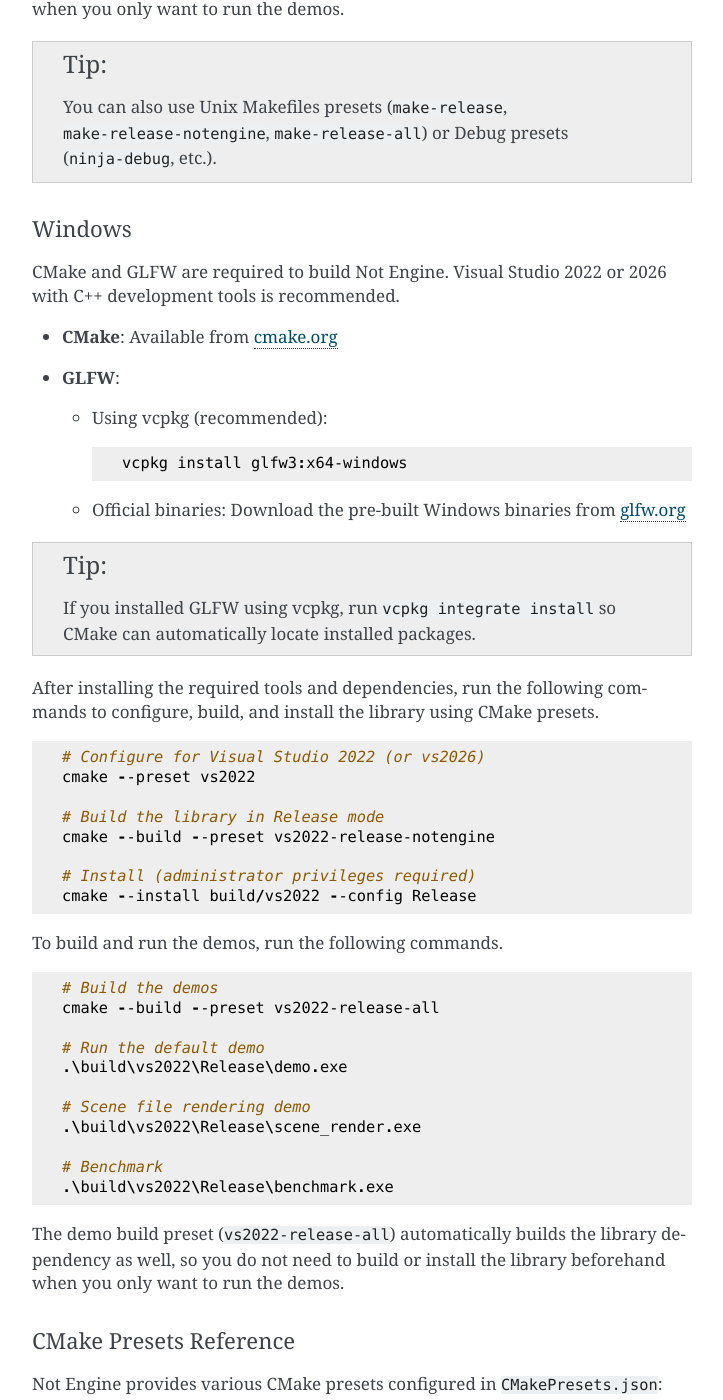
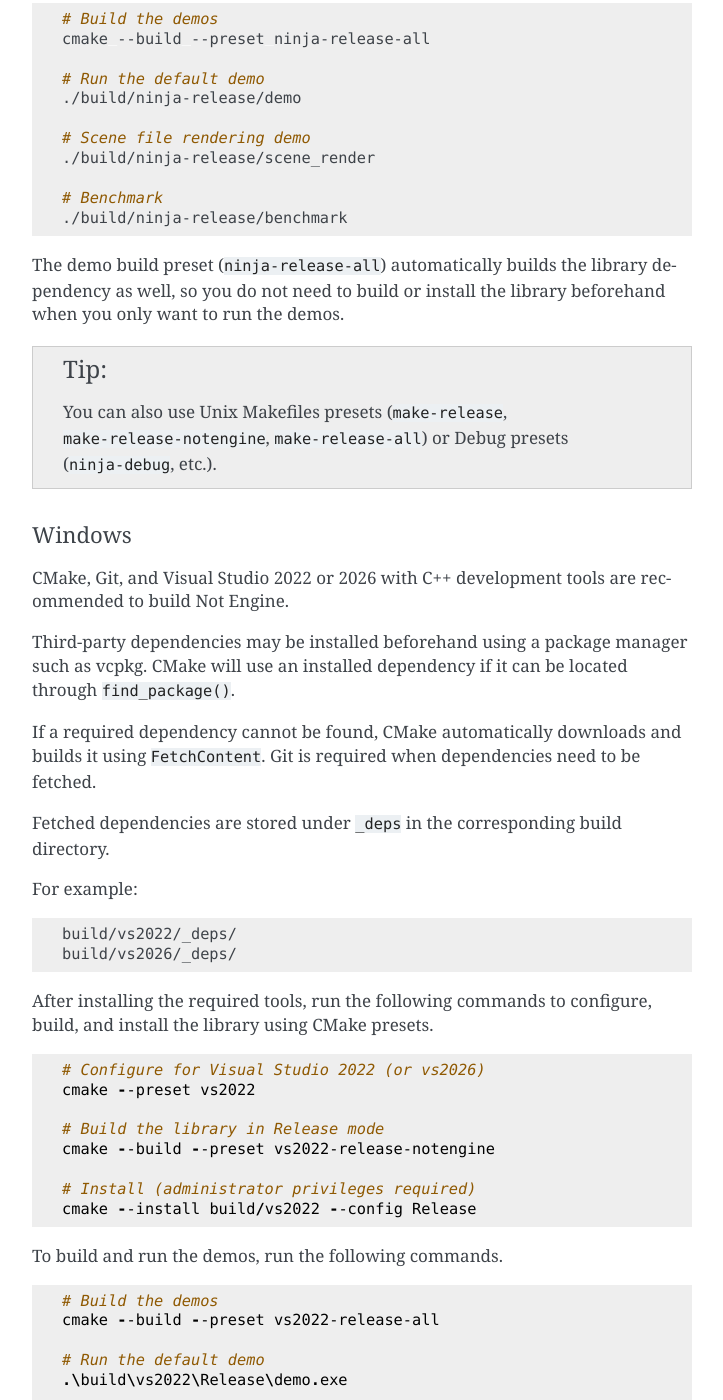
Before and after one commit to sinokadev/notengine, a Sphinx documentation site: the page built from docs/source/getting-started.rst, in a window 1280 px wide and 1400 px high, scrolled down 1527 px. Shown: the whole window, without its empty margins (388-1111 px from the left). Built offline with Sphinx 7.4.7, drawn with Linux system fonts in a browser that asks for light colours; some of the changed text lies outside the part shown.

Commit message:
chore: edit docs & actions

```diff
--- a/docs/source/getting-started.rst
+++ b/docs/source/getting-started.rst
@@ -15,6 +15,9 @@
 ~~~~~~~~~~~~~~~~~~~~~~~~~~~~~~~~
 
 - A graphics card that supports OpenGL 4.3 or later
+- CMake
+- Git
+- A C and C++ compiler
 
 Building
 ~~~~~~~~~~~~~~~~~~~~~~~~~~~~~~~~
@@ -27,7 +30,11 @@
 Linux (Recommended)
 --------------------------------
 
-CMake, Ninja (or Make), and the ``glfw3`` package are required to build Not Engine.
+CMake, Git, Ninja (or Make), and a C/C++ compiler are required to build Not Engine.
+
+Not Engine manages third-party dependencies using CMake.
+If the required dependencies are already installed through a package manager, Not Engine uses them directly.
+Otherwise, CMake downloads them using Git during configuration.
 
 Debian/Ubuntu
 ^^^^^^^^^^^^^^^^^^^^^^^^^^^^^^^^
@@ -35,14 +42,22 @@
 .. code-block:: bash
 
    sudo apt update
-   sudo apt install cmake ninja-build libglfw3-dev build-essential
+   sudo apt install cmake ninja-build git build-essential
 
 Fedora
 ^^^^^^^^^^^^^^^^^^^^^^^^^^^^^^^^
 
 .. code-block:: bash
 
-   sudo dnf install cmake ninja-build glfw-devel @development-tools
+   sudo dnf install cmake ninja-build git @development-tools
+
+Arch Linux
+^^^^^^^^^^^^^^^^^^^^^^^^^^^^^^^^
+
+.. code-block:: bash
+
+   sudo pacman -Syu
+   sudo pacman -S cmake ninja git base-devel
 
 After installing the required packages, run the following commands to configure, build, and install the library using CMake presets.
 
@@ -83,27 +98,24 @@
 Windows
 --------------------------------
 
-CMake and GLFW are required to build Not Engine. Visual Studio 2022 or 2026 with C++ development tools is recommended.
+CMake, Git, and Visual Studio 2022 or 2026 with C++ development tools are recommended to build Not Engine.
 
-- **CMake**: Available from `cmake.org <https://cmake.org/download/>`_
+Third-party dependencies may be installed beforehand using a package manager
+such as vcpkg. CMake will use an installed dependency if it can be located through ``find_package()``.
 
-- **GLFW**:
+If a required dependency cannot be found, CMake automatically downloads and
+builds it using ``FetchContent``. Git is required when dependencies need to be fetched.
 
-  - Using vcpkg (recommended):
+Fetched dependencies are stored under ``_deps`` in the corresponding build directory.
 
-    .. code-block:: powershell
+For example:
 
-       vcpkg install glfw3:x64-windows
+.. code-block:: text
 
-  - Official binaries:
-    Download the pre-built Windows binaries from
-    `glfw.org <https://www.glfw.org/download.html>`_
+   build/vs2022/_deps/
+   build/vs2026/_deps/
 
-.. tip::
-
-   If you installed GLFW using vcpkg, run ``vcpkg integrate install`` so CMake can automatically locate installed packages.
-
-After installing the required tools and dependencies, run the following commands to configure, build, and install the library using CMake presets.
+After installing the required tools, run the following commands to configure, build, and install the library using CMake presets.
 
 .. code-block:: powershell
 
@@ -134,6 +146,31 @@
 
 The demo build preset (``vs2022-release-all``) automatically builds the library dependency as well,
 so you do not need to build or install the library beforehand when you only want to run the demos.
+
+Dependency Management
+--------------------------------
+
+Not Engine manages supported third-party dependencies through CMake.
+
+During configuration, CMake first attempts to locate an existing installation
+of each dependency using ``find_package()``. This allows dependencies installed
+through system package managers or tools such as vcpkg to be used directly.
+
+If a dependency cannot be found, Not Engine uses CMake's ``FetchContent`` module to download and build the required library automatically.
+
+Dependencies downloaded through ``FetchContent`` are stored under ``_deps`` in the corresponding build directory.
+
+Git is required to download dependencies through ``FetchContent``.
+
+Automatic dependency fetching can be disabled by setting
+``NOTENGINE_FETCH_DEPENDENCIES`` to ``OFF``.
+
+.. code-block:: bash
+
+   cmake -S . -B build -DNOTENGINE_FETCH_DEPENDENCIES=OFF
+
+When automatic fetching is disabled, the required dependencies must be
+installed and discoverable by CMake before configuring Not Engine.
 
 CMake Presets Reference
 --------------------------------
```
Also changed, not shown: README.md (+2 -0 lines), 3 other files.
